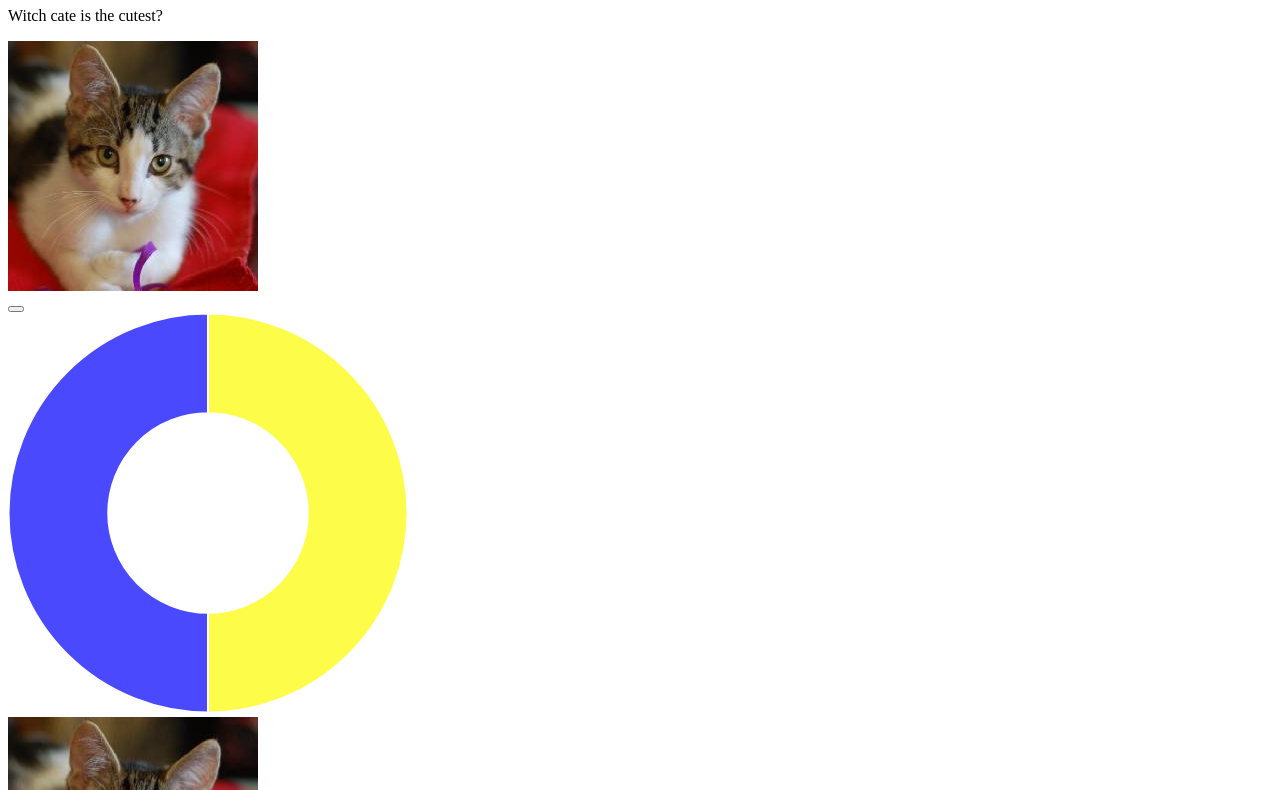
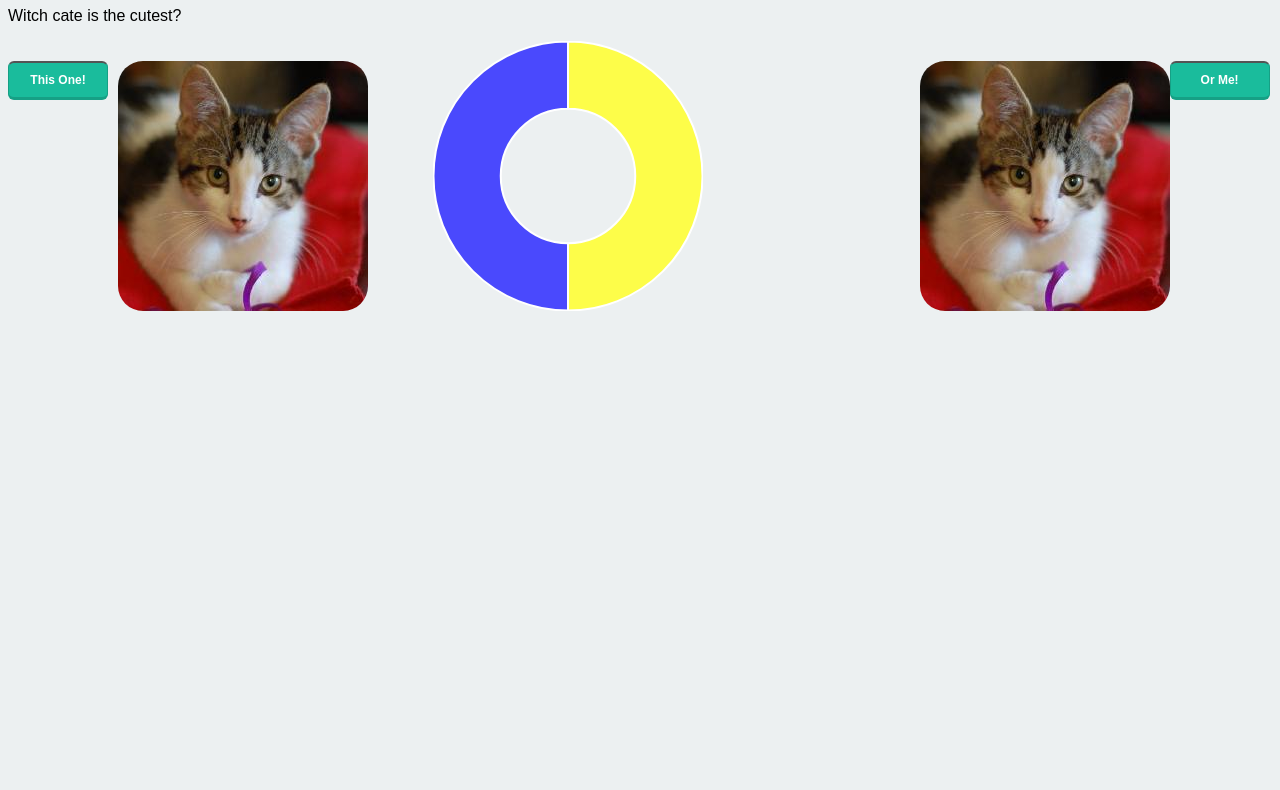
Before and after one commit to brain11f/vote_tracker, a website: page public/index.html in a window 1280 px wide. Shown: the part 73-863 px from the top of the page. After the commit the page ends 800 px from the top, so only its background shows below. Drawn offline with nearby package versions, Linux system fonts and the light colour scheme; no server answers.

Commit message:
ready to got to server

```diff
--- a/myServer.js
+++ b/myServer.js
@@ -12,11 +12,12 @@ app.use(express.static(__dirname + '/public'));
 // app.get('/greet/:person', function(req, res) {
 //   res.send('<h1>Hello ' + req.params.person + '</h1>');
 // });
+app.set('port', (process.env.PORT || 5000));
 
 app.get('/*', function(req, res) {
   res.status(404).send('could not find page');
 });
 
-app.listen(process.env.PORT || 5000, function() {
-  console.log('server running');
+app.listen(app.get('port'), function() {
+  console.log("Node app is running at localhost:" + app.get('port'));
 });
--- a/public/CatWars.css
+++ b/public/CatWars.css
@@ -0,0 +1,91 @@
+.all {
+  background:#ecf0f1;
+  font-family:arial;
+}
+
+#parent {
+  width:100%; white-space:nowrap;
+}
+#parent div {
+  display:inline-block; width:33.3%;
+}
+#first {
+  text-align:left;
+}
+#third {
+  text-align:right;
+}
+#canvas-holder {
+
+}
+img {
+  border-radius: 25px;
+}
+
+#button1 {
+  margin-right:10px;
+  width:100px;
+  background:#1abc9c;
+  border-bottom: #16a085 3px solid;
+  border-left: #16a085 1px solid;
+  border-right: #16a085 1px solid;
+  border-radius:6px;
+  text-align:center;
+  color:white;
+  padding:10px;
+  float:left;
+  font-size:12px;
+  font-weight:800;
+}
+
+#button1:hover {
+ opacity:0.8;
+}
+
+#button1:active {
+  width:100px;
+  background:#18B495;
+  border-bottom: #16a085 1px solid;
+  border-left: #16a085 1px solid;
+  border-right: #16a085 1px solid;
+  border-radius:6px;
+  text-align:center;
+  color:white;
+  padding:10px;
+  margin-top:3px;
+  float:left;
+}
+
+#button2 {
+  margin-right:10px;
+  width:100px;
+  background:#1abc9c;
+  border-bottom: #16a085 3px solid;
+  border-left: #16a085 1px solid;
+  border-right: #16a085 1px solid;
+  border-radius:6px;
+  text-align:center;
+  color:white;
+  padding:10px;
+  float:right;
+  font-size:12px;
+  font-weight:800;
+}
+
+#button2:hover {
+ opacity:0.8;
+}
+
+#button2:active {
+  width:100px;
+  background:#18B495;
+  border-bottom: #16a085 1px solid;
+  border-left: #16a085 1px solid;
+  border-right: #16a085 1px solid;
+  border-radius:6px;
+  text-align:center;
+  color:white;
+  padding:10px;
+  margin-top:3px;
+  float:right;
+}
--- a/public/CatWars.js
+++ b/public/CatWars.js
@@ -18,9 +18,6 @@
   .done(function(res) {
     images = res.data.images
     onAjaxLoad();
-    for (var i = 0; i < images.length; i++) {
-      images[i].vote + 1;
-    };
   })
   .fail(function(err) {
     console.log(err);
--- a/public/CatWarsClick.js
+++ b/public/CatWarsClick.js
@@ -18,3 +18,9 @@
    });
 
  })(jQuery);
+
+// localStorage.setItem('votes', JSON.stringify({theCat1.vote}));
+// Procilefile
+// init packagr.json
+// npm install express --save
+// localStorage.setItem("server", input.value);
--- a/public/index.html
+++ b/public/index.html
@@ -1,5 +1,5 @@
 <!DOCTYPE html>
-<html lang="en">
+<html lang="en" class="all">
 <head>
   <meta charset="UTF-8">
   <title>Cat Wars!</title>
@@ -11,19 +11,24 @@
   </header>
   <main>
     <p>Witch cate is the cutest?</p>
-    <div>
-      <img id="image1" src="catPhotos/01 - pPA0iM0.jpg">
+  <div id="parent">
+    <div id="first">
+            <img id="image1" src="catPhotos/01 - pPA0iM0.jpg">
+    <button id="button1" name="button1">This One!</button>
+  </div>
+
+    <div id="second">
+    <div id="canvas-holder">
+      <canvas id="myChart" width="270" height="270"></canvas>
     </div>
-    <button id="button1" name="button1"></button>
-
-    <div id="canvas-holder">
-      <canvas id="myChart" width="400" height="400"></canvas>
     </div>
 
-    <div>
-      <img id="image2" src="catPhotos/01 - pPA0iM0.jpg">
+    <div id="third">
+        <img id="image2" src="catPhotos/01 - pPA0iM0.jpg">
+    <button id="button2" name="button2">Or Me!</button>
     </div>
-    <button id="button2" name="button2"></button>
+  </div>
+
   </main>
 
   <script type="text/javascript" src="jquery-2.1.3.min.js"></script>
--- a/public/theChart.js
+++ b/public/theChart.js
@@ -8,13 +8,11 @@
       {
         value: 1,
         color: '#FDFD49',
-        highlight: '#F37395',
         label: 'Not the answer'
       },
       {
         value: 1,
         color: '#4A49FD',
-        highlight: '#F39246',
         label: 'The answer'
       }
     ];
```
Also changed, not shown: HTTPserver/httpserver.js (deleted, +0 -11 lines).
